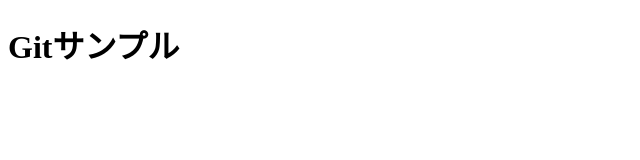
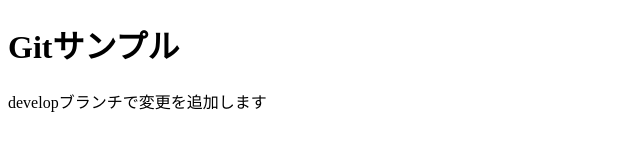
Before and after one commit to YukiNakamatsu/Sample_repository, a plain HTML site: page index.html in a window 1280 px wide. Shown: the whole page, without its empty margins (0-640 px from the left). Drawn offline with Linux system fonts and the light colour scheme.

Commit message:
second commit

```diff
--- a/index.html
+++ b/index.html
@@ -8,5 +8,6 @@
   </head>
   <body>
     <h1>Gitサンプル</h1>
+    <p>developブランチで変更を追加します</p>
   </body>
 </html>
```
